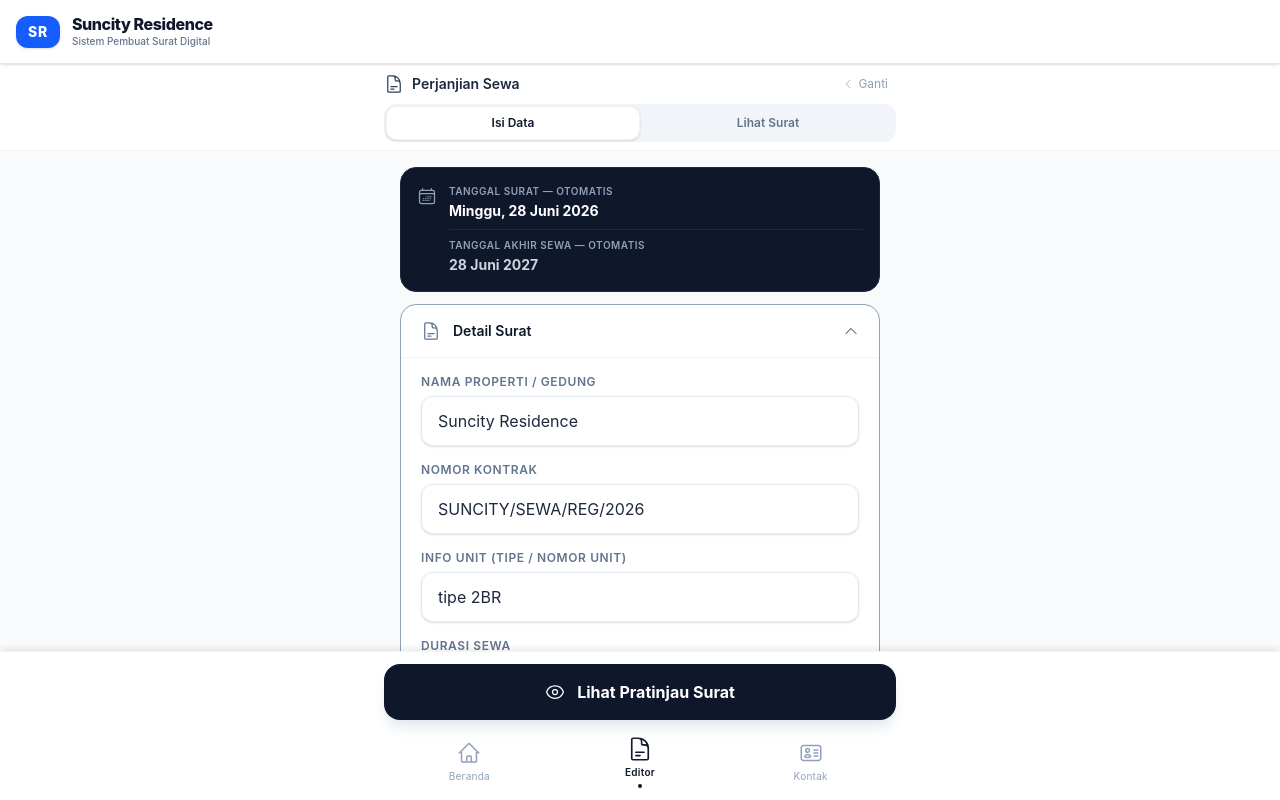
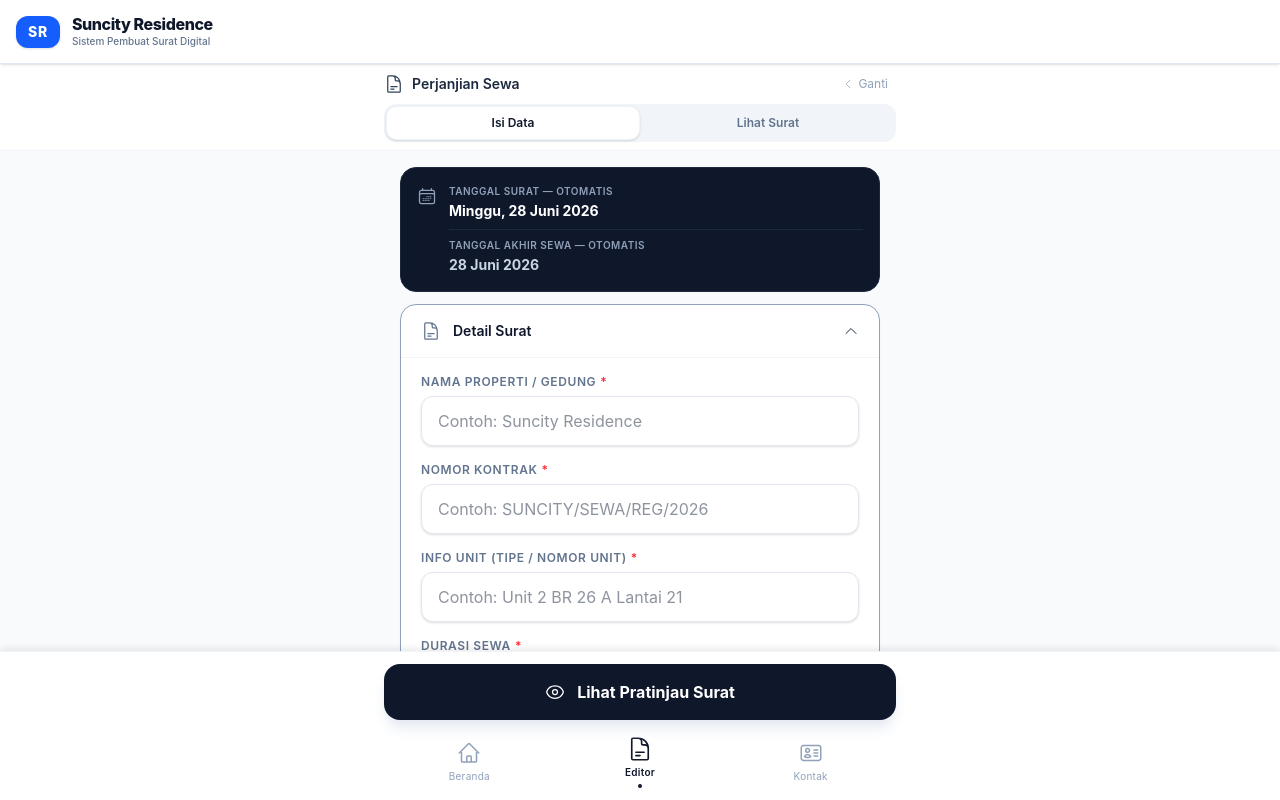
Before and after one commit to Rendirmdhnii/admsuncity, a React (Vite) app: page / in a window 1280 px wide. Both pictures are taken after a click on the button 640 px from the left and 235 px from the top of the page. Shown: the top 800 px of the page. Built offline with nearby package versions, Linux system fonts and the light colour scheme.

Commit message:
Empty template values, add red star indicators, and implement strict validation gate for tabs and preview

```diff
--- a/src/components/KartuPihak.jsx
+++ b/src/components/KartuPihak.jsx
@@ -47,7 +47,7 @@
         {/* Fields */}
         <div>
           <label className="block text-xs font-semibold text-slate-500 uppercase tracking-wider mb-1.5">
-            Nama Lengkap
+            Nama Lengkap<span className="text-red-500 ml-1">*</span>
           </label>
           <input
             type="text"
@@ -60,7 +60,7 @@
 
         <div>
           <label className="block text-xs font-semibold text-slate-500 uppercase tracking-wider mb-1.5">
-            NIK (16 digit)
+            NIK (16 digit)<span className="text-red-500 ml-1">*</span>
           </label>
           <input
             type="text"
@@ -75,7 +75,7 @@
 
         <div>
           <label className="block text-xs font-semibold text-slate-500 uppercase tracking-wider mb-1.5">
-            Alamat Domisili
+            Alamat Domisili<span className="text-red-500 ml-1">*</span>
           </label>
           <textarea
             rows={2}
@@ -88,7 +88,7 @@
 
         <div>
           <label className="block text-xs font-semibold text-slate-500 uppercase tracking-wider mb-1.5">
-            Nomor WhatsApp
+            Nomor WhatsApp<span className="text-red-500 ml-1">*</span>
           </label>
           <input
             type="tel"
--- a/src/context/AppContext.jsx
+++ b/src/context/AppContext.jsx
@@ -17,15 +17,13 @@
   const [activeSubTab, setActiveSubTab] = useState('form');
 
   // ─ Form Data ─
-  const [namaProperti, setNamaProperti] = useState('Suncity Residence');
+  const [namaProperti, setNamaProperti] = useState('');
   const [pihak1, setPihak1] = useState({ nama: '', nik: '', alamat: '', noWa: '' });
   const [pihak2, setPihak2] = useState({ nama: '', nik: '', alamat: '', noWa: '' });
-  const [durasi, setDurasi] = useState(1);
+  const [durasi, setDurasi] = useState('');
   const [satuanDurasi, setSatuanDurasi] = useState('tahun');
-  const [nomorKontrak, setNomorKontrak] = useState(
-    `SUNCITY/SEWA/REG/${today.getFullYear()}`
-  );
-  const [unitInfo, setUnitInfo] = useState('tipe 2BR');
+  const [nomorKontrak, setNomorKontrak] = useState('');
+  const [unitInfo, setUnitInfo] = useState('');
   const [fontPilihan, setFontPilihan] = useState('Times New Roman');
   const [logo, setLogo] = useState(null);
 
--- a/src/views/Editor.jsx
+++ b/src/views/Editor.jsx
@@ -101,16 +101,27 @@
   const jenisOpt = JENIS_OPTIONS.find((o) => o.id === jenisSurat);
   const tanggalAkhir = hitungTanggalAkhir(durasi, satuanDurasi);
 
+  const isFormValid = () => {
+    const isSewaValid = jenisSurat === 'sewa' ? (durasi !== null && durasi !== undefined && String(durasi).trim() !== '') : true;
+    return (
+      namaProperti?.trim() !== '' &&
+      nomorKontrak?.trim() !== '' &&
+      unitInfo?.trim() !== '' &&
+      pihak1.nama?.trim() !== '' &&
+      pihak1.nik?.trim() !== '' &&
+      pihak1.alamat?.trim() !== '' &&
+      pihak1.noWa?.trim() !== '' &&
+      pihak2.nama?.trim() !== '' &&
+      pihak2.nik?.trim() !== '' &&
+      pihak2.alamat?.trim() !== '' &&
+      pihak2.noWa?.trim() !== '' &&
+      isSewaValid
+    );
+  };
+
   const handleOpenPreview = () => {
-    if (
-      !pihak1.nama?.trim() ||
-      !pihak1.nik?.trim() ||
-      !pihak2.nama?.trim() ||
-      !pihak2.nik?.trim() ||
-      !nomorKontrak?.trim() ||
-      !unitInfo?.trim()
-    ) {
-      alert('Mohon lengkapi semua form data Pihak Pertama, Pihak Kedua, dan Detail Surat sebelum melihat pratinjau.');
+    if (!isFormValid()) {
+      alert('Akses Ditolak: Seluruh kolom formulir yang bertanda bintang merah wajib diisi sebelum Anda dapat melihat atau mengunduh surat.');
       return;
     }
     setShowModalPratinjau(true);
@@ -136,7 +147,16 @@
             Ganti
           </button>
         </div>
-        <SegmentedControl value={activeSubTab} onChange={setActiveSubTab} />
+        <SegmentedControl
+          value={activeSubTab}
+          onChange={(newTab) => {
+            if (newTab === 'preview' && !isFormValid()) {
+              alert('Akses Ditolak: Seluruh kolom formulir yang bertanda bintang merah wajib diisi sebelum Anda dapat melihat atau mengunduh surat.');
+              return;
+            }
+            setActiveSubTab(newTab);
+          }}
+        />
       </div>
 
       {/* ── Scrollable Content Area ────────────────────────────────────────── */}
@@ -185,23 +205,31 @@
               setOpenId={setOpenSection}
             >
               <div>
-                <label className="block text-xs font-semibold text-slate-500 uppercase tracking-wider mb-1.5">Nama Properti / Gedung</label>
+                <label className="block text-xs font-semibold text-slate-500 uppercase tracking-wider mb-1.5">
+                  Nama Properti / Gedung<span className="text-red-500 ml-1">*</span>
+                </label>
                 <input type="text" value={namaProperti} onChange={(e) => setNamaProperti(e.target.value)} placeholder="Contoh: Suncity Residence"
                   className="w-full px-4 py-3 bg-white border border-slate-200 rounded-xl text-slate-800 text-base focus:ring-2 focus:ring-slate-800/10 focus:border-slate-800 focus:outline-none transition-all shadow-sm" />
               </div>
               <div>
-                <label className="block text-xs font-semibold text-slate-500 uppercase tracking-wider mb-1.5">Nomor Kontrak</label>
+                <label className="block text-xs font-semibold text-slate-500 uppercase tracking-wider mb-1.5">
+                  Nomor Kontrak<span className="text-red-500 ml-1">*</span>
+                </label>
                 <input type="text" value={nomorKontrak} onChange={(e) => setNomorKontrak(e.target.value)} placeholder="Contoh: SUNCITY/SEWA/REG/2026"
                   className="w-full px-4 py-3 bg-white border border-slate-200 rounded-xl text-slate-800 text-base focus:ring-2 focus:ring-slate-800/10 focus:border-slate-800 focus:outline-none transition-all shadow-sm" />
               </div>
               <div>
-                <label className="block text-xs font-semibold text-slate-500 uppercase tracking-wider mb-1.5">Info Unit (Tipe / Nomor Unit)</label>
+                <label className="block text-xs font-semibold text-slate-500 uppercase tracking-wider mb-1.5">
+                  Info Unit (Tipe / Nomor Unit)<span className="text-red-500 ml-1">*</span>
+                </label>
                 <input type="text" value={unitInfo} onChange={(e) => setUnitInfo(e.target.value)} placeholder="Contoh: Unit 2 BR 26 A Lantai 21"
                   className="w-full px-4 py-3 bg-white border border-slate-200 rounded-xl text-slate-800 text-base focus:ring-2 focus:ring-slate-800/10 focus:border-slate-800 focus:outline-none transition-all shadow-sm" />
               </div>
               {jenisSurat === 'sewa' && (
                 <div>
-                  <label className="block text-xs font-semibold text-slate-500 uppercase tracking-wider mb-1.5">Durasi Sewa</label>
+                  <label className="block text-xs font-semibold text-slate-500 uppercase tracking-wider mb-1.5">
+                    Durasi Sewa<span className="text-red-500 ml-1">*</span>
+                  </label>
                   <div className="flex gap-2">
                     <input type="number" min={1} value={durasi} onChange={(e) => setDurasi(e.target.value)}
                       className="w-24 px-4 py-3 bg-white border border-slate-200 rounded-xl text-slate-800 text-base focus:ring-2 focus:ring-slate-800/10 focus:border-slate-800 focus:outline-none transition-all shadow-sm text-center font-semibold" />
```
